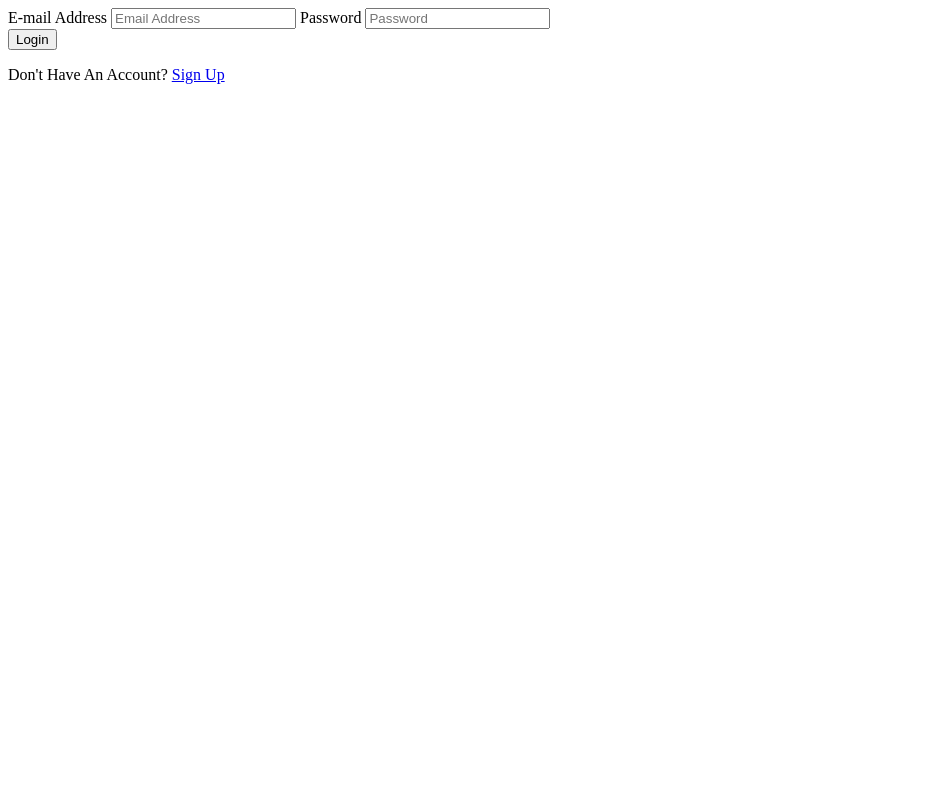
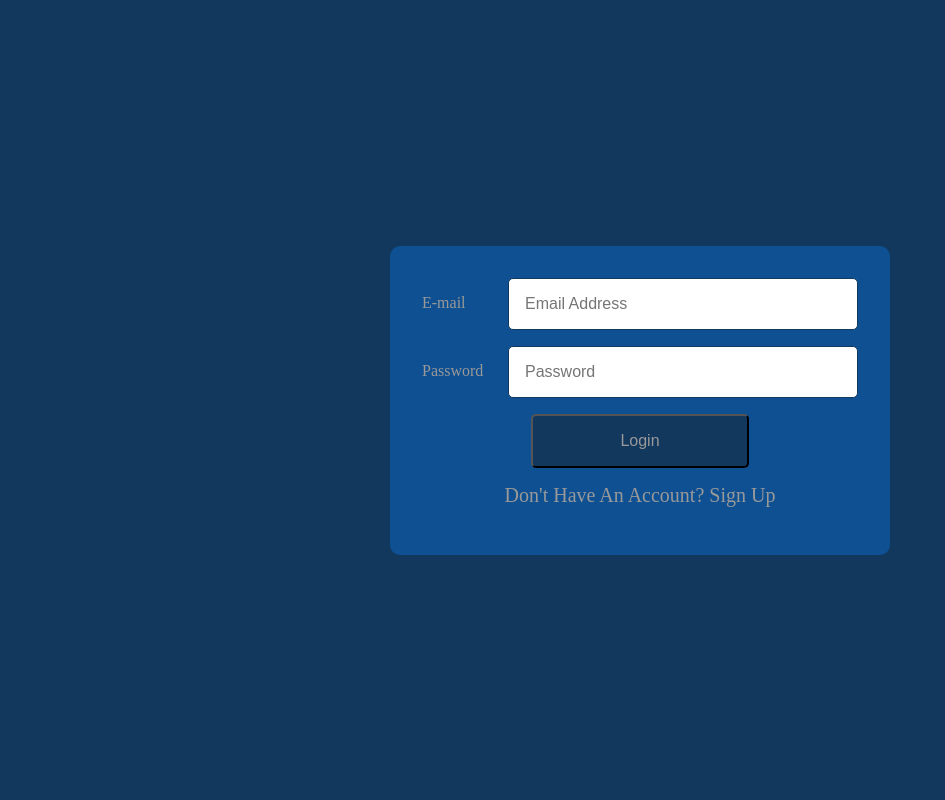
Before and after one commit to Quizolia/quizolia, a Flask app: page /login in a window 1280 px wide. Shown: the whole page, without its empty margins (0-945 px from the left). Run offline with Flask 3, Linux system fonts and the light colour scheme; some web fonts are replaced.

Commit message:
feat: add styling to login

```diff
--- /dev/null
+++ b/static/css/login.css
@@ -0,0 +1,80 @@
+* {
+    margin: 0;
+    padding: 0;
+    box-sizing: border-box;
+}
+
+body {
+    background-color: #12385e;
+    display: flex;
+    justify-content: center;
+    align-items: center;
+    height: 100vh;
+    color: #999;
+}
+
+.form__container {
+    background-color: #0e5092;
+    padding: 2rem;
+    border-radius: 10px;
+    width: 100%;
+    max-width: 500px;
+    text-align: center;
+}
+
+.form__container label {
+    font-size: 1rem;
+    font-weight: 500;
+    color: #999;
+    margin-top: 1rem;
+}
+
+.form__container input {
+    width: 100%;
+    max-width: 350px;
+    padding: 1rem;
+    margin-bottom: 1rem;
+    border: 1px solid #12385e;
+    border-radius: 5px;
+    font-size: 1rem;
+    color:#999;
+}
+
+.form__labelinput {
+    display: flex;
+    justify-content: space-between;
+}
+
+.form__container button {
+    width: 50%;
+    padding: 1rem;
+    background-color: #12385e;
+    color: #999;
+    border-radius: 5px;
+    font-size: 1rem;
+    font-weight: 500;
+    cursor: pointer;
+    transition: background-color 0.3s ease-in;
+}
+
+.form__container button:hover {
+    background-color: #2764a1;
+}
+
+.form__submit p {
+    margin: 1rem;
+    font-size: 1.25rem;
+    color: #999;
+}
+
+.form__submit a{
+    color: #999;
+    text-decoration: none;
+    font-size: 1.25rem;
+    font-weight: 500;
+}
+
+.form__submit a:hover {
+    text-decoration: underline;
+    color: #666;
+}
--- a/templates/login.html
+++ b/templates/login.html
@@ -14,14 +14,19 @@
         href="https://fonts.googleapis.com/css2?family=Faustina:wght@300;400;500;600;700;800&display=swap"
         rel="stylesheet"
     />
+    <link rel="stylesheet" href="../static/css/login.css">
 </head>
 <body>
         <form action="/login" method="post" class="form__container">
-            <label>E-mail Address</label>
-            <input name="email" type="email" placeholder="Email Address" required />
+            <div class="form__labelinput">
+                <label>E-mail</label>
+                <input name="email" type="email" placeholder="Email Address" required />
+            </div>
 
-            <label>Password</label>
-            <input name="password" type="password" placeholder="Password" required />
+            <div class="form__labelinput">
+                <label>Password</label>
+                <input name="password" type="password" placeholder="Password" required />
+            </div>
 
         <div class="form__submit">
             <button type="submit">Login</button>
```
